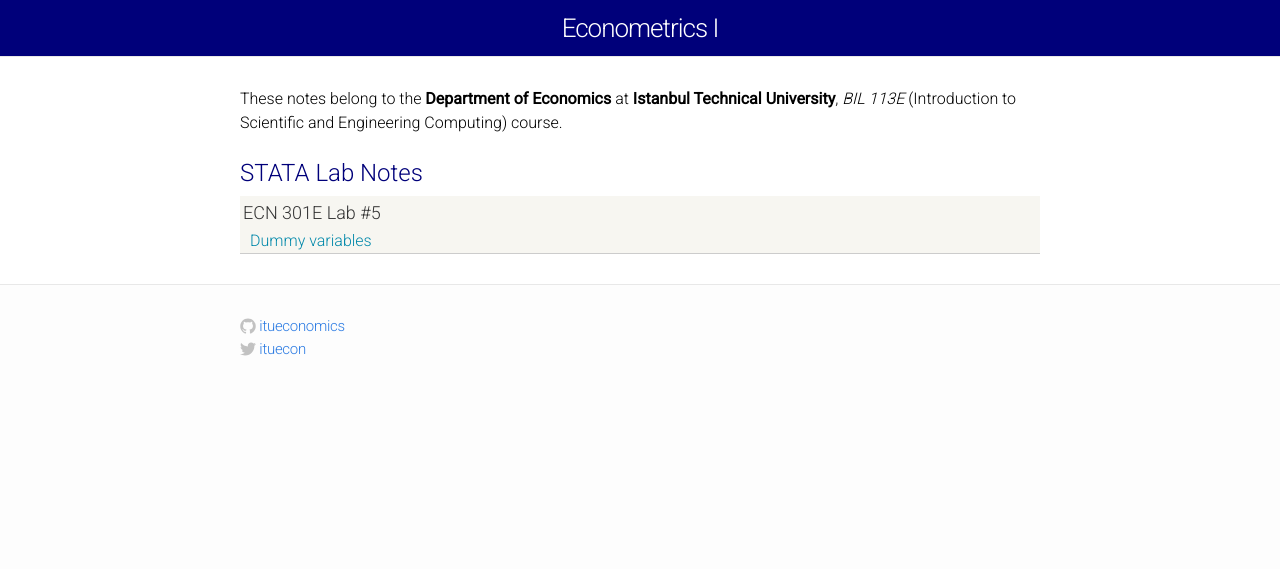
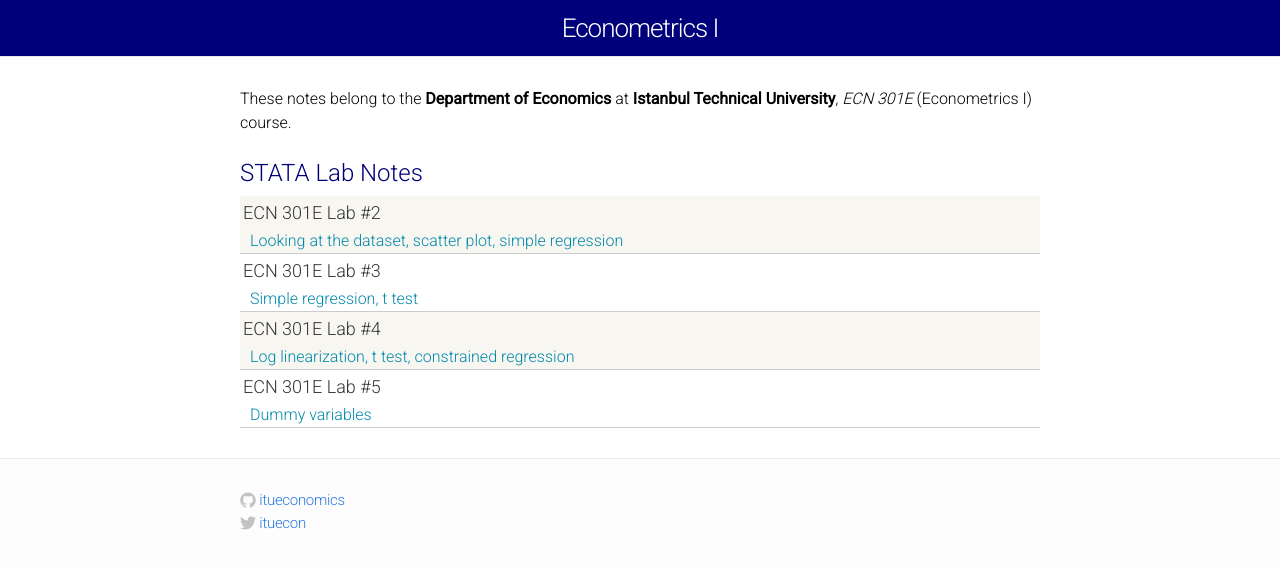
Before and after one commit to itueconomics/ecn301e, a Jekyll site: the page built from index.html, in a window 1280 px wide. Shown: the top 569 px of the page. Built offline with Jekyll 4.4.1, drawn with Linux system fonts in a browser that asks for light colours.

Commit message:
Update index.html

```diff
--- a/index.html
+++ b/index.html
@@ -3,7 +3,7 @@ layout: default
 ---
 
 <div>
-  These notes belong to the <b>Department of Economics</b> at <b>Istanbul Technical University</b>, <i>BIL 113E</i> (Introduction to Scientific and Engineering Computing) course.
+  These notes belong to the <b>Department of Economics</b> at <b>Istanbul Technical University</b>, <i>ECN 301E</i> (Econometrics I) course.
 </div>
 
 <div class="home">
@@ -11,6 +11,33 @@ layout: default
 
     <div class="module-header">STATA Lab Notes</div>
      <div class="materials-item">
+      <a href="ECN_301E_Lab_2.html">
+        ECN 301E Lab #2
+      </a>
+      <div class="kw">
+        Looking at the dataset, scatter plot, simple regression
+      </div>
+     </div>
+
+    <div class="materials-item">
+      <a href="ECN_301E_Lab_3.html">
+        ECN 301E Lab #3
+      </a>
+      <div class="kw">
+        Simple regression, t test
+      </div>
+     </div>
+
+    <div class="materials-item">
+      <a href="ECN_301E_Lab_4.html">
+        ECN 301E Lab #4
+      </a>
+      <div class="kw">
+        Log linearization, t test, constrained regression
+      </div>
+     </div>
+
+    <div class="materials-item">
       <a href="ECN_301E_Lab_5.html">
         ECN 301E Lab #5
       </a>
```
